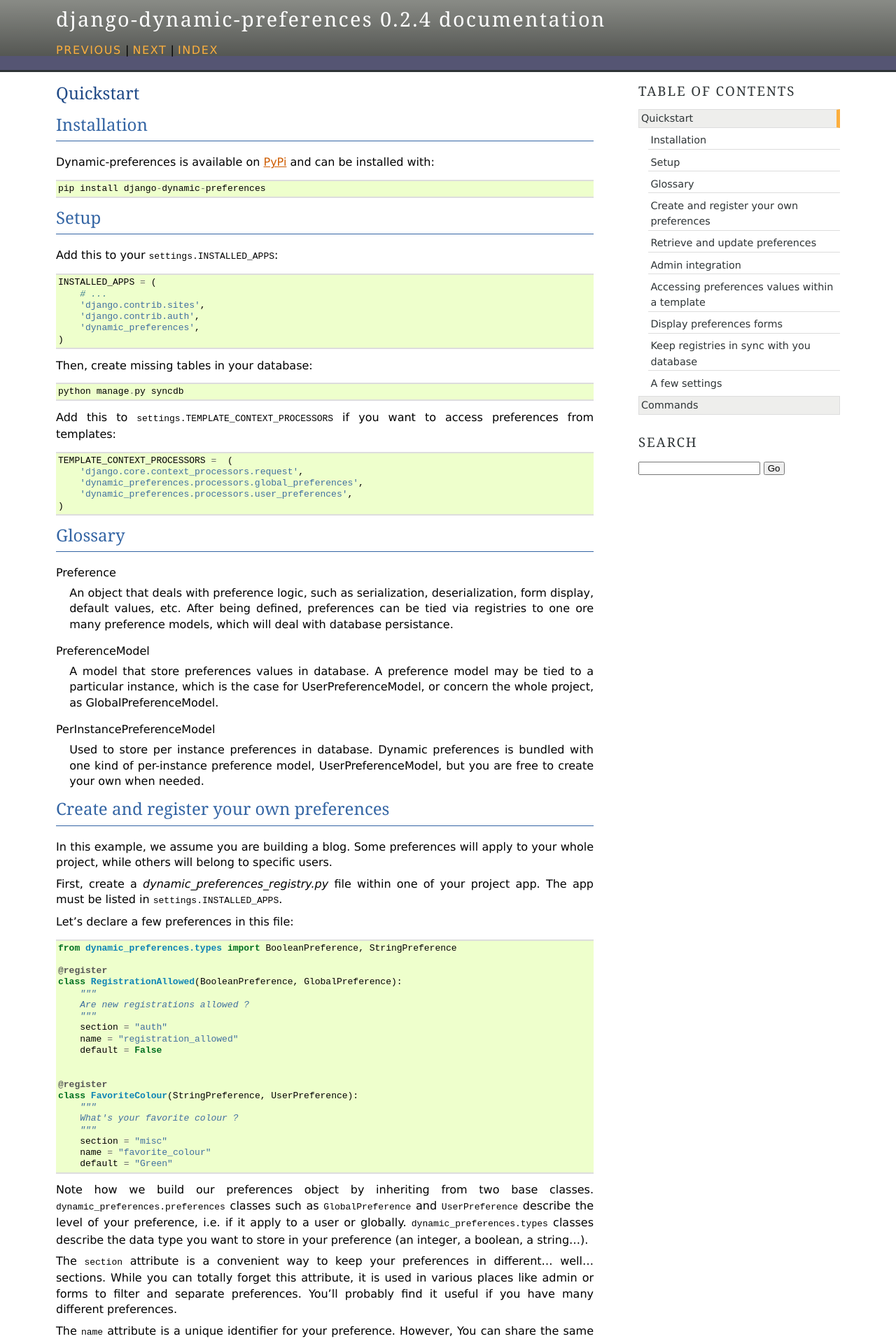
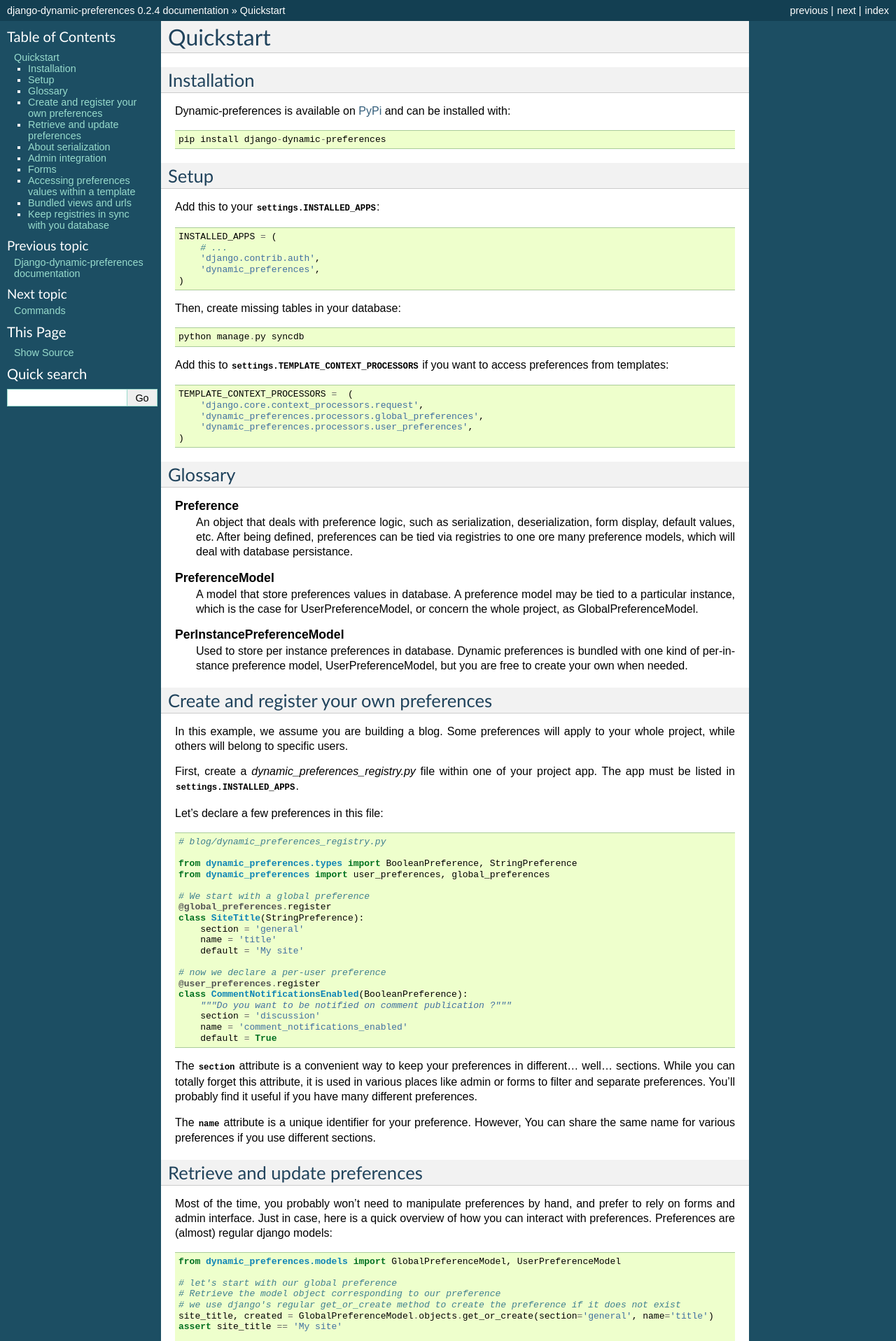
Before and after one commit to agateblue/django-dynamic-preferences, a Sphinx documentation site: the page built from docs/quickstart.rst, in a window 1280 px wide. Shown: the top 1917 px of the page at 70% size. Built offline with Sphinx 7.4.7, drawn with Linux system fonts in a browser that asks for light colours; some of the changed text lies outside the part shown.

Commit message:
Improved doc

```diff
--- a/docs/conf.py
+++ b/docs/conf.py
@@ -53,7 +53,7 @@
 
 # General information about the project.
 project = u'django-dynamic-preferences'
-copyright = u'2014, Eliot Berriot'
+copyright = u'2015, Eliot Berriot'
 
 # The version info for the project you're documenting, acts as replacement for
 # |version| and |release|, also used in various other places throughout the
@@ -108,7 +108,7 @@
 
 # The theme to use for HTML and HTML Help pages.  See the documentation for
 # a list of builtin themes.
-html_theme = 'agogo'
+html_theme = 'default'
 
 # Theme options are theme-specific and customize the look and feel of a theme
 # further.  For a list of options available for each theme, see the
--- a/docs/quickstart.rst
+++ b/docs/quickstart.rst
@@ -15,7 +15,6 @@
 
     INSTALLED_APPS = (
         # ...
-        'django.contrib.sites',
         'django.contrib.auth',
         'dynamic_preferences',
     )
@@ -56,30 +55,30 @@
 
 First, create a `dynamic_preferences_registry.py` file within one of your project app. The app must be listed in :py:const:`settings.INSTALLED_APPS`.
 
-Let's declare a few preferences in this file::
+Let's declare a few preferences in this file:
+
+.. code-block:: python
+
+    # blog/dynamic_preferences_registry.py
 
     from dynamic_preferences.types import BooleanPreference, StringPreference
+    from dynamic_preferences import user_preferences, global_preferences
 
-    @register
-    class RegistrationAllowed(BooleanPreference, GlobalPreference):
-        """
-        Are new registrations allowed ?
-        """
-        section = "auth"
-        name = "registration_allowed"
-        default = False
+    # We start with a global preference
+    @global_preferences.register
+    class SiteTitle(StringPreference):
+        section = 'general'
+        name = 'title'
+        default = 'My site'
 
+    # now we declare a per-user preference
+    @user_preferences.register
+    class CommentNotificationsEnabled(BooleanPreference):
+        """Do you want to be notified on comment publication ?"""
+        section = 'discussion'
+        name = 'comment_notifications_enabled'
+        default = True
 
-    @register
-    class FavoriteColour(StringPreference, UserPreference):
-        """
-        What's your favorite colour ?
-        """
-        section = "misc"
-        name = "favorite_colour"
-        default = "Green"
-
-Note how we build our preferences object by inheriting from two base classes. :py:mod:`dynamic_preferences.preferences` classes such as :py:class:`GlobalPreference` and :py:class:`UserPreference` describe the level of your preference, i.e. if it apply to a user or globally. :py:mod:`dynamic_preferences.types` classes describe the data type you want to store in your preference (an integer, a boolean, a string...).
 
 The :py:attr:`section` attribute is a convenient way to keep your preferences in different... well... sections. While you can totally forget this attribute, it is used in various places like admin or forms to filter and separate preferences. You'll probably find it useful if you have many different preferences.
 
@@ -88,81 +87,109 @@
 Retrieve and update preferences
 *******************************
 
-Most of the time, you probably won't need to manipulate preferences by hand, and prefer to rely on forms and admin interface. Just in case, here is a quick overview of how you can interact with preferences::
+Most of the time, you probably won't need to manipulate preferences by hand, and prefer to rely on forms and admin interface. Just in case, here is a quick overview of how you can interact with preferences. Preferences are (almost) regular django models::
 
-    from dynamic_preferences.models import global_preferences, user_preferences
+    from dynamic_preferences.models import GlobalPreferenceModel, UserPreferenceModel
 
     # let's start with our global preference
     # Retrieve the model object corresponding to our preference
     # we use django's regular get_or_create method to create the preference if it does not exist
-
-    registration_allowed_preference, created = global_preferences.get_or_create(section="auth",
-    name="registration_allowed")
-
-    # get the value (Should be False, since RegistrationAllowed.default is False)
-
-    registration_is_allowed = registration_allowed_preference.value
-    assert registration_is_allowed == False
+    site_title, created = GlobalPreferenceModel.objects.get_or_create(section='general', name='title')
+    assert site_title == 'My site'
 
     # preferences are regular models, and can be updated the same way
-
-    registration_allowed_preference.value = True
-    registration_allowed_preference.save()
+    site_title.value = 'My awesome site'
+    site_title.save()
 
     # dealing with user preferences is quite similar, except you need to provide the corresponding User instance
+    from django.contrib.auth.models import User
+    henri = User.objects.get(username="henri")
+    comment_notifications_enabled, created = user_preferences.get_or_create(section='discussion', name='comment_notifications_enabled', instance=henri)
 
-    from django.contrib.auth.models import User
-
-    henri = User.objects.get(username="henri")
-    favorite_colour_preference, created = user_preferences.get_or_create(section="misc", name="favorite_colour",
-    instance=henri)
-
-    assert favorite_colour_preference.value == 'Green'
+    assert comment_notifications_enabled.value == True
 
     # Update the value
-
-    favorite_colour_preference.value = 'Blue'
-    favorite_colour_preference.save()
+    comment_notifications_enabled.value = False
+    comment_notifications_enabled.save()
 
     # Note that you can also access preferences directly from a User instance
+    assert henri.preferences.get(section="misc", name="favorite_colour").value == False
 
-    assert henri.preferences.get(section="misc", name="favorite_colour").value == 'Blue'
 
-:py:obj:`global_preferences` and :py:obj:`user_preferences` are regular `Django managers <https://docs.djangoproject.com/en/dev/topics/db/managers/>`_, and they return standard model instances and queryset, so there is nothing new here.
+About serialization
+*******************
+
+Each preference value is serialized into the ``raw_value`` field of a preference model instance before being saved, and deserialized when you access the ``value`` attribute of a preference model intance. Dynamic preferences handle this for you, using your preference type (BooleanPreference, StringPreference, IntPreference, etc.). It's totally possible to create your own preferences types and serializers, have a look at ``types.py`` and ``serializers.py`` to get started.
+
 
 Admin integration
 *****************
 
-Dynamic-preferences integrates with `django.contrib.admin` out of the box. You can therefore use the admin interface to edit preferences values, which is particularly convenient for global and per-site preferences.
+Dynamic-preferences integrates with `django.contrib.admin` out of the box. You can therefore use the admin interface to edit preferences values, which is particularly convenient for global preferences.
+
+Forms
+*****
+
+A form builder is provided if you want to create and update preferences in custom views.
+
+.. code-block:: python
+
+    from dynamic_preferences.forms import global_preference_form_builder
+
+    # get a form for all global preferences
+    form_class = global_preference_form_builder()
+
+    # get a form for global preferences of the 'general' section
+    form_class = global_preference_form_builder(section='general')
+
+    # get a form for a specific set of preferences
+    # You can use the dotted notation (section.name) as follow
+    form_class = global_preference_form_builder(preferences=['general.title'])
+
+    # or pass explicitly the section and names as an iterable of tuples
+    form_class = global_preference_form_builder(preferences=[('general', 'title'), ('another_section', 'another_name')])
+
+
+Getting a form for a specific user preferences works similarly, except that you need to provide the user instance:
+
+.. code-block:: python
+
+    from dynamic_preferences.forms import user_preference_form_builder
+
+    form_class = global_preference_form_builder(instance=request.user)
+    form_class = global_preference_form_builder(instance=request.user, section='discussion')
+    # etc.
+
 
 Accessing preferences values within a template
 **********************************************
 
-Dynamic-preferences provide some context processors (remember to ad them to your settings, as described in "Installation") that will pass preferences values to your templates context. You can access passed values as follows::
+Dynamic-preferences provide some context processors (remember to add them to your settings, as described in "Installation") that will pass preferences values to your templates context. You can access passed values as follows:
 
-    # in myapp/mytemplate.html
+.. code-block:: html+django
 
-    {% if global_preferences.auth.registration_allowed %}
-        You can register an account on the website
+    # myapp/templates/mytemplate.html
+
+    <title>{{ global_preferences.general.title }}</title>
+
+    {% if user_preferences.discussion.comment_notifications_enabled %}
+        You will receive an email each time a comment is published
     {% else %}
-        Registrations are closed now
+        <a href='/subscribe'>Subscribe to comments notifications</a>
     {% endif %}
 
-    # accessing user preferences requires an authenticated user
 
-    {% if request.user.is_authenticated %}
-        Hello {{ request.user.username }}, your favorite colour is {{ user_preferences.misc.favorite_colour }}.
-    {% endif %}
+Bundled views and urls
+**********************
 
-Display preferences forms
-*************************
+Example views and urls are bundled for global and per-user preferences updating. Include this in your URLconf:
 
-When you want your preferences to be editable by users who do not have access to admin interface (which should be the case for user preferences), you can use bundled URLs and views. All you need is to include dynamic-preferences' urls into your application::
+.. code-block:: python
 
-    urlpatterns = patterns('',
-        # ...
+    urlpatterns = [
+        # your project urls here
         url(r'^preferences/', include('dynamic_preferences.urls')),
-    )
+    ]
 
 Then, in your code::
 
@@ -171,25 +198,25 @@
     # URL to a page that display a form to edit all global preferences
     url = reverse("dynamic_preferences.global")
 
-    # URL to a page that display a form to edit global preferences listed in section 'auth'
-    url = reverse("dynamic_preferences.global.section", kwargs={'section': 'auth'})
+    # URL to a page that display a form to edit global preferences of the general section
+    url = reverse("dynamic_preferences.global.section", kwargs={'section': 'general'})
 
     # URL to a page that display a form to edit all preferences of the user making the request
     url = reverse("dynamic_preferences.user")
 
-    # URL to a page that display a form to edit preferences listed under section 'misc' of the user making the request
-    url = reverse("dynamic_preferences.user.section", kwargs={'section': 'misc'})
+    # URL to a page that display a form to edit preferences listed under section 'discussion' of the user making the request
+    url = reverse("dynamic_preferences.user.section", kwargs={'section': 'discussion'})
+
 
 Keep registries in sync with you database
 *****************************************
 
-If you add or remove preferences from your `dynamic_preferences_registry.py`, you may encounter `KeyError` exceptions when you try to display preferences related forms or admin pages. This happens because you have preferences instances in your database that does not correspond to any registered preference object in your registries.
+Dynamic preferences does not create default global preferences in database.
+In case of per-instance preferences (such as user preferences), each time a model instance with registered preferences is created, it will get default preferences. However, if you declare another preference, already created instances will miss the new preference.
 
-To solve this, you can run ``python manage.py checkpreferences`` inside your project. This command will check every preference in database, and remove/create needed ones. Please note this can take some time if you have many users.
+The ``checkpreferences`` command to deal with that. It will:
 
-A few settings
-**************
+- Delete useless preferences from your database
+- Create missing global and per instance preferences
 
-Dynamic-preferences has a few settings you can modify in your `settings.py`.
-
-- :py:const:`CREATE_DEFAULT_PREFERENCES_FOR_NEW_USERS` : will create default preferences objects in database each time a new user is added (default is True). At the moment, this setting will only work with :py:class:`django.contrib.auth.models.User`.
+Run it with ``python manage.py checkpreferences``.
```
Also changed, not shown: 1 other file.
